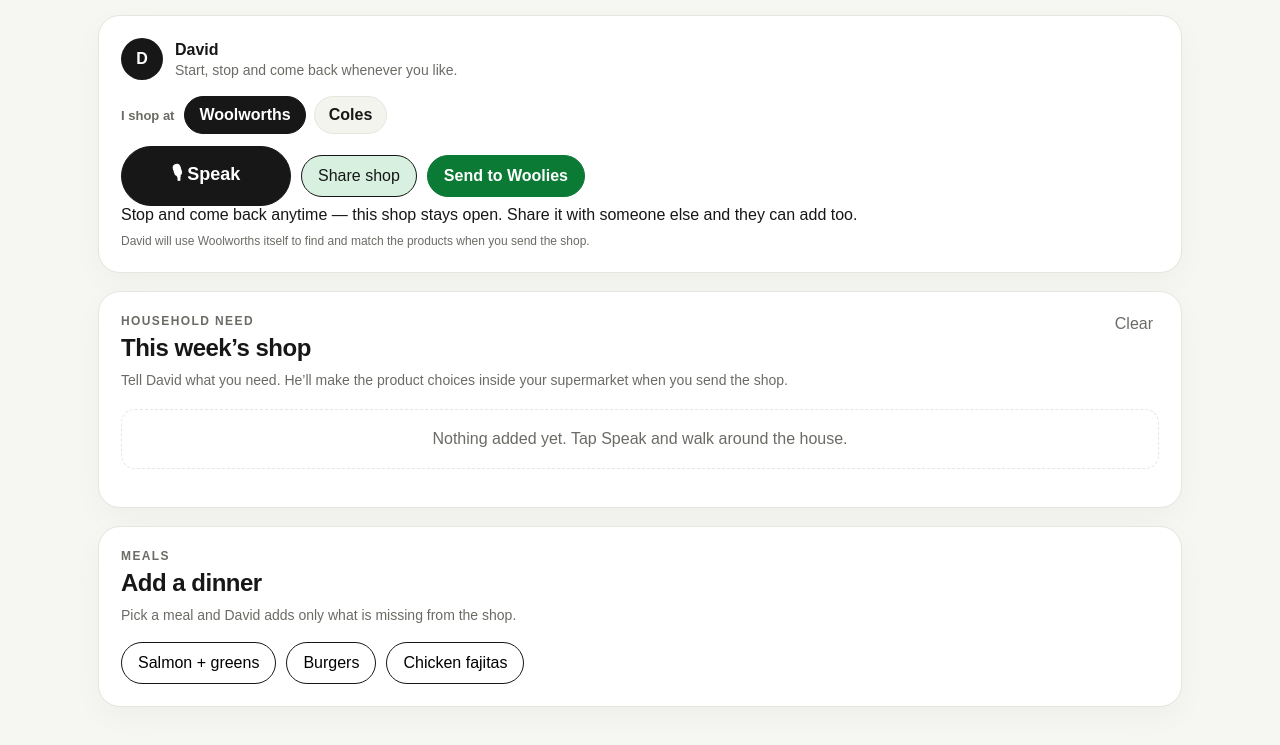
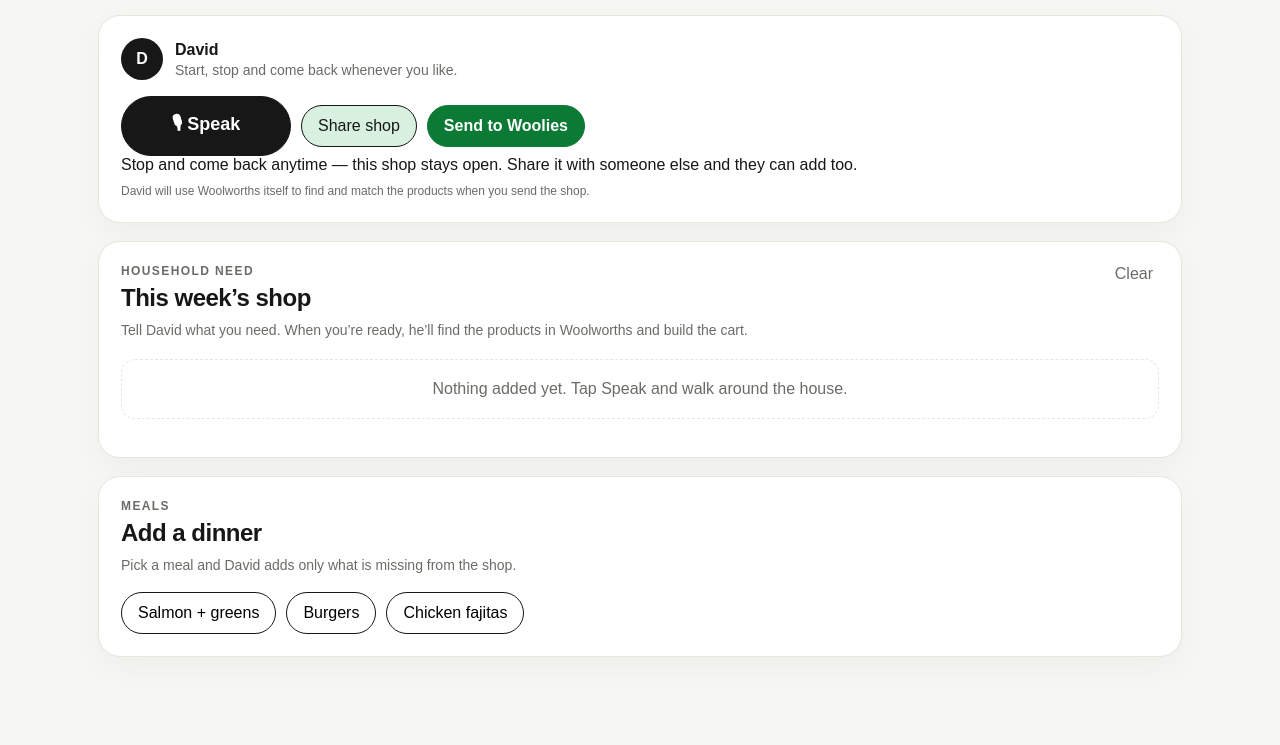
Before and after one commit to andrew020176-netizen/hello-david, a browser extension: page index.html in a window 1280 px wide. Shown: the part 147-892 px from the top of the page. After the commit the page ends 864 px from the top, so only its background shows below. Drawn offline with Linux system fonts and the light colour scheme.

Commit message:
Focus Hello David MVP on Woolworths

```diff
--- a/index.html
+++ b/index.html
@@ -26,12 +26,6 @@
         </div>
       </div>
 
-      <div class="retailer-choice" aria-label="Preferred supermarket">
-        <span class="retailer-label">I shop at</span>
-        <button type="button" class="retailer-btn active" data-retailer="Woolworths">Woolworths</button>
-        <button type="button" class="retailer-btn" data-retailer="Coles">Coles</button>
-      </div>
-
       <div class="voice-first-wrap">
         <div class="input-actions voice-first-actions" role="group" aria-label="Shopping list actions">
           <button id="micBtn" class="primary-btn voice-primary">🎙 Speak</button>
@@ -49,7 +43,7 @@
         <div>
           <div class="eyebrow">HOUSEHOLD NEED</div>
           <h2>This week’s shop</h2>
-          <p class="sub small">Tell David what you need. He’ll make the product choices inside your supermarket when you send the shop.</p>
+          <p class="sub small">Tell David what you need. When you’re ready, he’ll find the products in Woolworths and build the cart.</p>
         </div>
         <button id="clearBtn" class="text-btn">Clear</button>
       </div>
@@ -101,6 +95,6 @@
   <script src="app.js?v=4"></script>
   <script src="audio-recorder.js?v=6"></script>
   <script src="shared-shop.js?v=2"></script>
-  <script src="woolies-handoff.js?v=4"></script>
+  <script src="woolies-handoff.js?v=5"></script>
 </body>
 </html>
```
